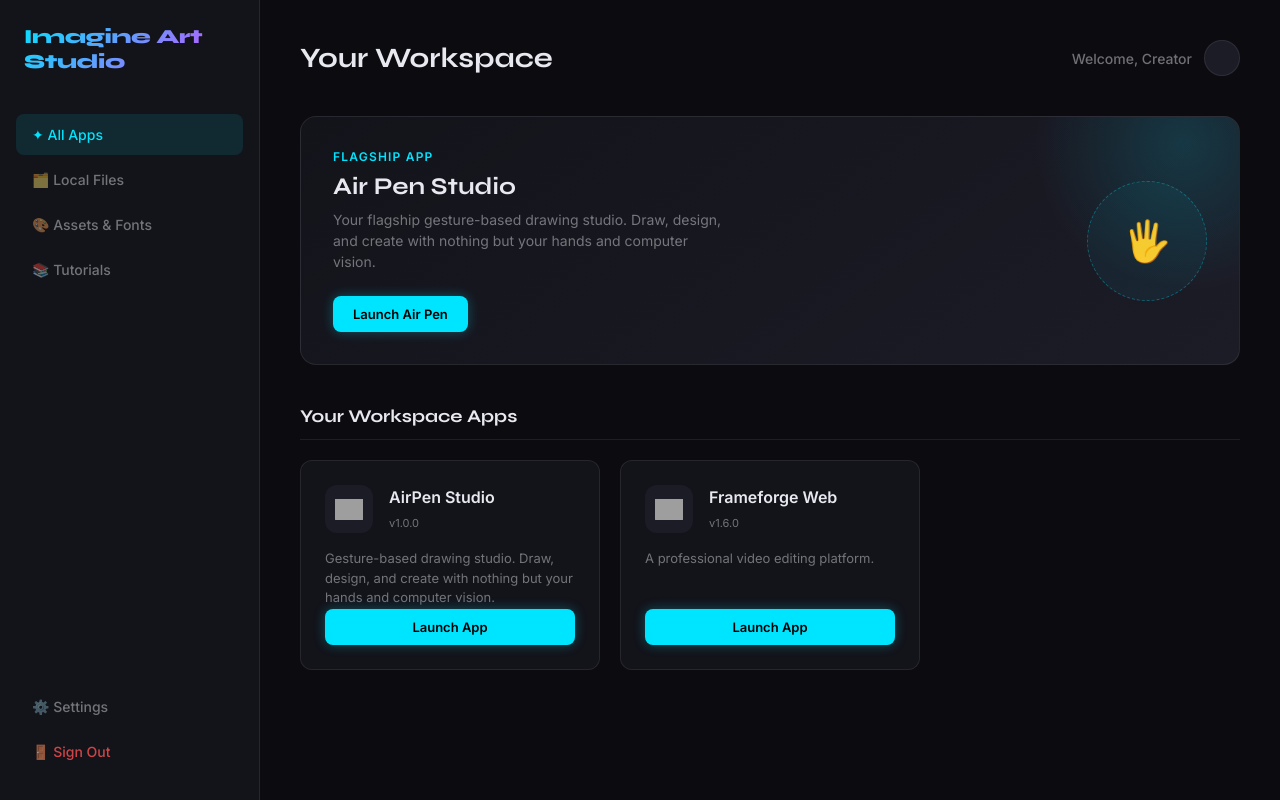
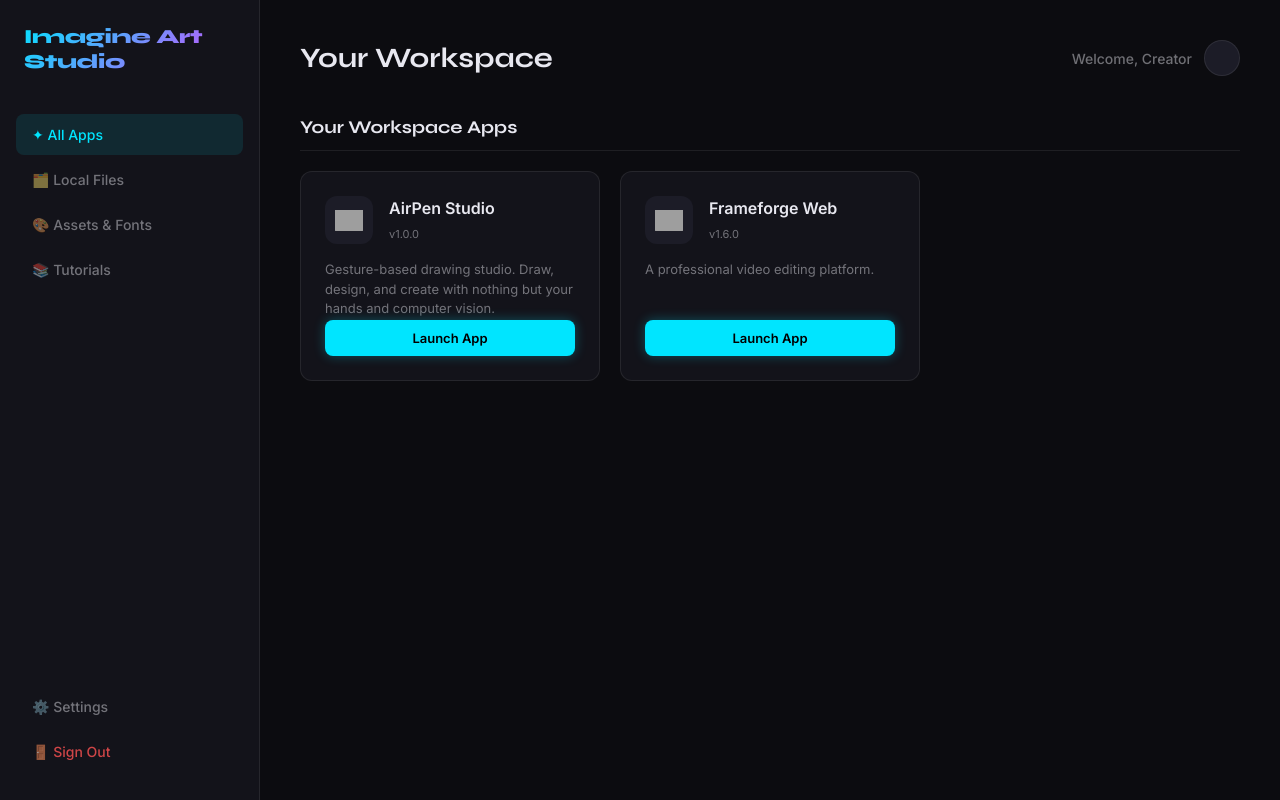
Before and after one commit to imagine-nexus/art-studio, a plain HTML site: page index.html in a window 1280 px wide. Drawn offline with Linux system fonts and the light colour scheme; grey boxes are pictures that could not be loaded.

Commit message:
Update index.html

```diff
--- a/index.html
+++ b/index.html
@@ -46,15 +46,7 @@
 
     <div id="view-apps" class="view-section active-view">
 
-      <section class="hero-card">
-        <div class="hero-info">
-          <div class="hero-badge">FLAGSHIP APP</div>
-          <h2>Air Pen Studio</h2>
-          <p>Your flagship gesture-based drawing studio. Draw, design, and create with nothing but your hands and computer vision.</p>
-          <a href="https://airpen-studio.netlify.app/" target="_blank" class="btn btn-primary">Launch Air Pen</a>
-        </div>
-        <div class="hero-graphic">🖐️</div>
-      </section>
+
 
       <h2 class="section-title">Your Workspace Apps</h2>
       <div class="app-grid" id="dynamicAppGrid"></div>
```
